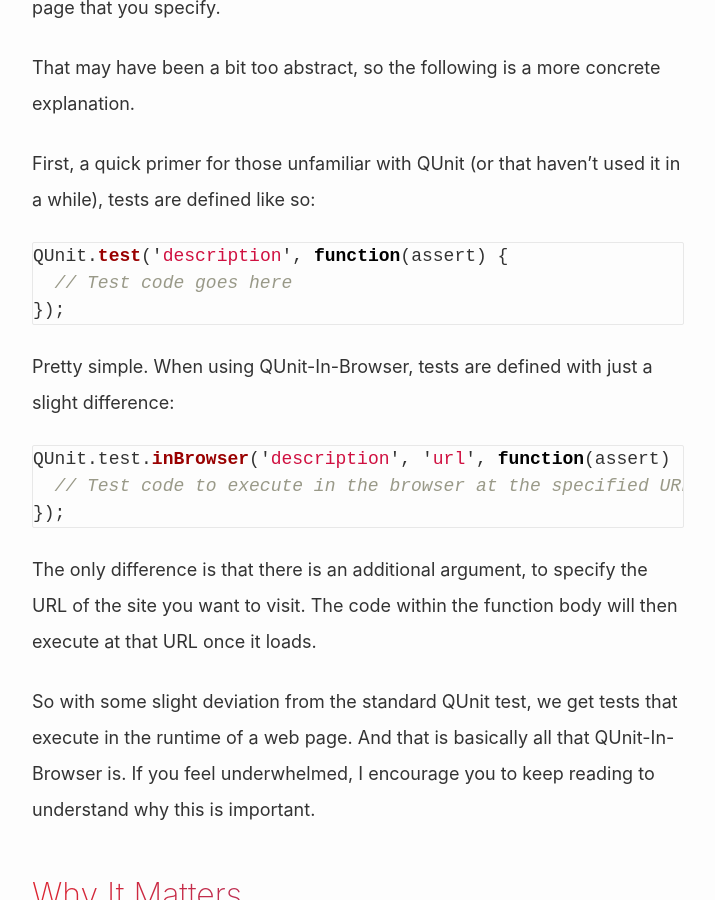
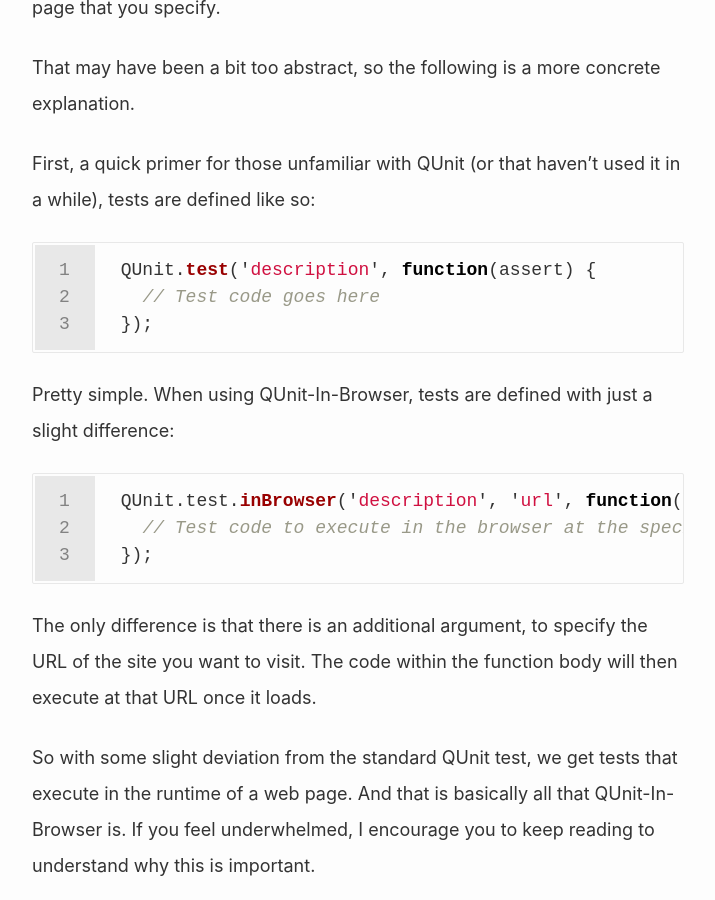
Before and after one commit to trentmwillis/pretty-okay.dev, a Jekyll site: the page built from _posts/2017-12-04-qunit-in-browser.md, in a window 1280 px wide and 900 px high, scrolled down 771 px. Shown: the whole window, without its empty margins (282-997 px from the left). Built offline with Jekyll 4.4.1, drawn with Linux system fonts in a browser that asks for light colours; comment, search, counter and statistics services are not loaded.

Commit message:
Update qunit-in-browser post to have better syntax highlighting

````diff
--- a/_posts/2017-12-04-qunit-in-browser.md
+++ b/_posts/2017-12-04-qunit-in-browser.md
@@ -16,19 +16,19 @@
 
 First, a quick primer for those unfamiliar with QUnit (or that haven't used it in a while), tests are defined like so:
 
-```js
+{% highlight javascript linenos %}
 QUnit.test('description', function(assert) {
   // Test code goes here
 });
-```
+{% endhighlight %}
 
 Pretty simple. When using QUnit-In-Browser, tests are defined with just a slight difference:
 
-```js
+{% highlight javascript linenos %}
 QUnit.test.inBrowser('description', 'url', function(assert) {
   // Test code to execute in the browser at the specified URL
 });
-```
+{% endhighlight %}
 
 The only difference is that there is an additional argument, to specify the URL of the site you want to visit. The code within the function body will then execute at that URL once it loads.
 
@@ -52,11 +52,11 @@
 
 In fact, if you place a `debugger` statement in your test code, QUnit-In-Browser will automatically open the DevTools for you and cause test execution to pause, allowing you to start debugging.
 
-```js
+{% highlight javascript linenos %}
 QUnit.test.inBrowser('Debugging test', 'https://pretty-okay.com', function(assert) {
   debugger; // Opens DevTools and pauses the test
 });
-```
+{% endhighlight %}
 
 This new approach hits the sweet spot of prioritizing user experience _and_ developer experience.
 
````
